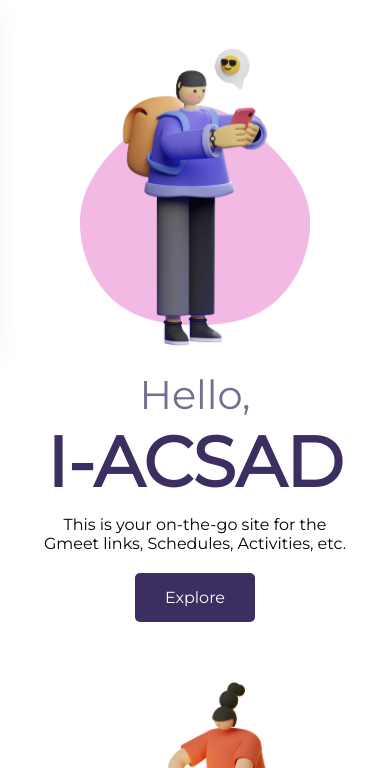
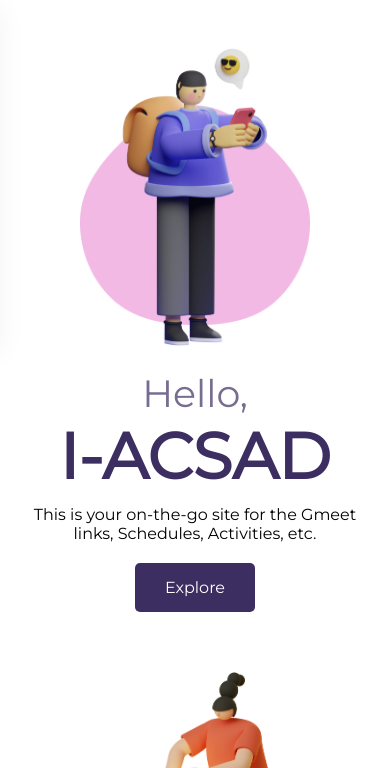
Before and after one commit to ejpalen/I-acsad-website, a plain HTML site: page index.html in a window 390 px wide. Shown: the part 76-844 px from the top of the page. Drawn offline with Linux system fonts and the light colour scheme.

Commit message:
Update styles.css

```diff
--- a/styles.css
+++ b/styles.css
@@ -1024,15 +1024,15 @@ footer .social-icons img:hover {
   }
 
   .hero-text {
-    width: 310px;
+    width: 345px;
   }
 
   .hero-text h1 {
-    font-size: 70px;
+    font-size: 64px;
   }
 
   #hero-first-h1 {
-    font-size: 40px;
+    font-size: 38px;
   }
 
   .hero {
@@ -1045,6 +1045,10 @@ footer .social-icons img:hover {
 
   footer {
     padding: 15px 20px;
+  }
+
+  .cpg2 h1 {
+    width: 190px;
   }
 }
 
```
